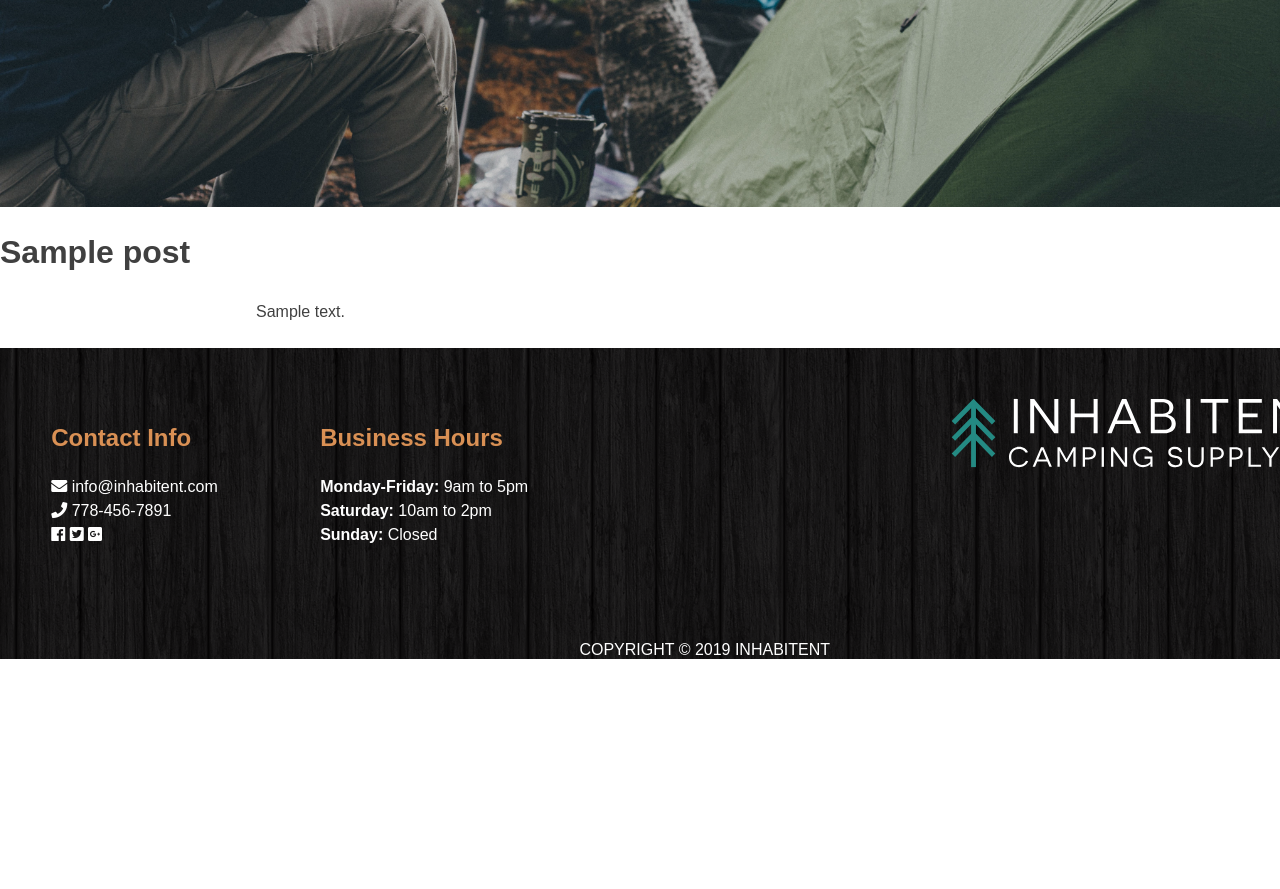
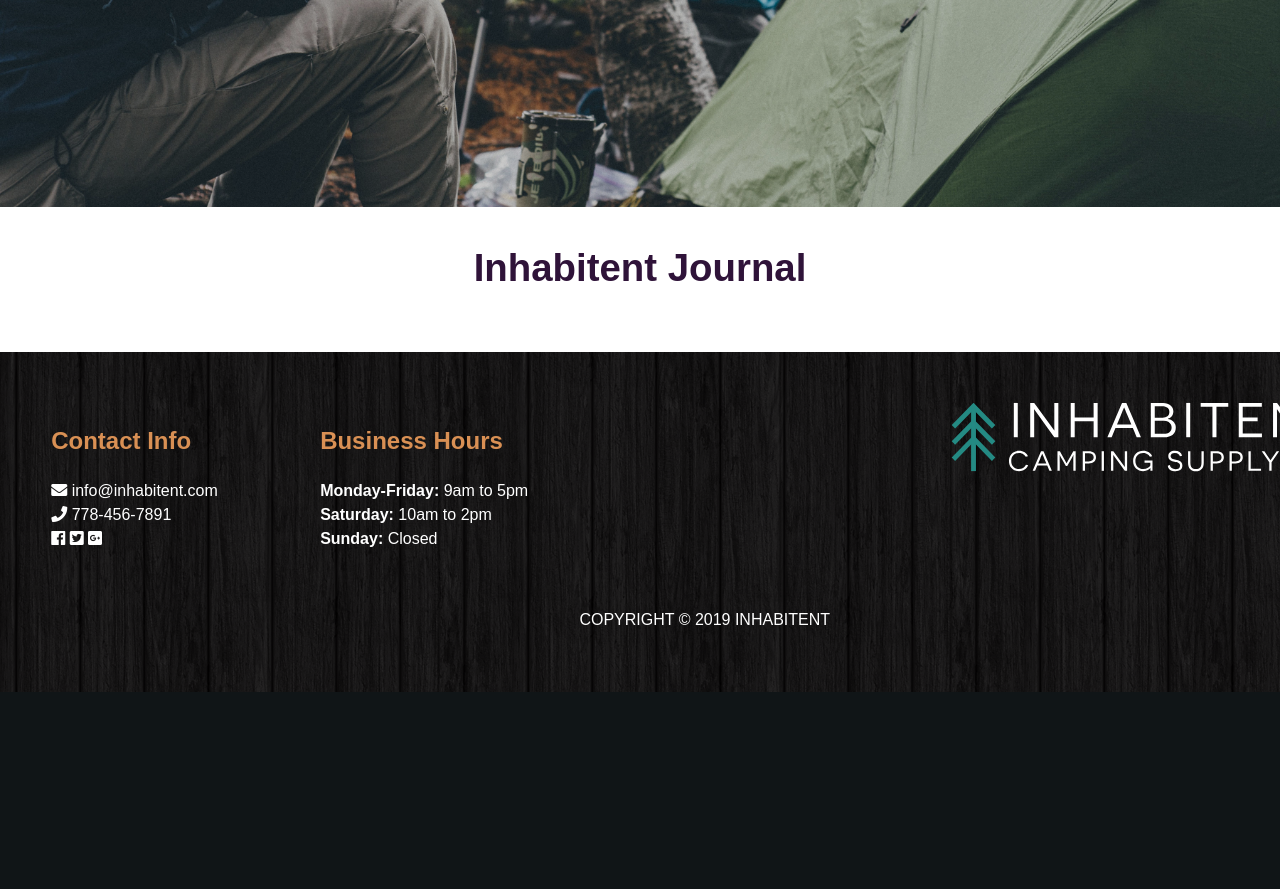
Before and after one commit to jeremiahaguirre/Inhabitent, a WordPress theme: the page made by themes/Inhabitent/front-page.php in a window 1280 px wide. Shown: the part 593-1482 px from the top of the page. After the commit the page ends 1285 px from the top, so only its background shows below. Run offline with PHP 8.4 and a stand-in for WordPress, Linux system fonts and the light colour scheme; the site name, menu and one post (Sample post) are stand-ins, and other content is empty; some web fonts are replaced.

Commit message:
Added the three blog posts to the home page

```diff
--- a/themes/Inhabitent/front-page.php
+++ b/themes/Inhabitent/front-page.php
@@ -13,11 +13,24 @@
 			<img src="<?php echo get_template_directory_uri(); ?>/images/logos/inhabitent-logo-full.svg" />
 		</div>
 
-			<?php while (have_posts()): the_post();?>
-
-					<?php get_template_part('template-parts/content', 'page');?>
-
-				<?php endwhile; // End of the loop. ?>
+		<div class="home-blog-posts">
+			<h2>Inhabitent Journal</h2>
+				<ul>
+					<?php $product_posts = get_home_blog_post();?>
+					<?php foreach ($product_posts as $post): setup_postdata($post);?>
+					<li><div class="home-post-thumbnail"><?php if (has_post_thumbnail()): ?>
+						<?php the_post_thumbnail('medium_large', ['class' => 'home-blog-img']);?></div>
+						<div class="home-blog-text"><span><?php the_date();?>&nbsp;&nbsp;/&nbsp;</span>
+						<span><?php echo comments_number();?></span>
+						<span><?php the_title(); ?></span></li>
+						<a href="<?php the_permalink()?>">Read Entry</a></div>
+					<?php endif;?>
+					<?php endforeach;
+					wp_reset_postdata();?>
+				</ul>
+		</div>
+		<div class="adventure-posts">
+		</div>
 
 	</main><!-- #main -->
 </div><!-- #primary -->
--- a/themes/Inhabitent/inc/template-tags.php
+++ b/themes/Inhabitent/inc/template-tags.php
@@ -190,3 +190,12 @@
  		echo '</nav>';
  	}
  }
+
+ function get_home_blog_post(){
+	 $args = array(
+		'posts_per_page'   => 3,
+		'post_type'        => 'post',
+	);
+	$posts_array = get_posts( $args );
+	return $posts_array;
+ }
--- a/themes/Inhabitent/sass/_content.scss
+++ b/themes/Inhabitent/sass/_content.scss
@@ -76,15 +76,15 @@
 }
 
 .hero-image-header {
-  height: 220vh;
+  height: 100vh;
 }
 
 .entry-content {
   display: block;
   text-align: center;
 
-  .entry-title{
-    color:#FFF;
+  .entry-title {
+    color: #fff;
     font-size: 3.2em;
   }
 
@@ -103,3 +103,21 @@
     text-align: left;
   }
 }
+
+.home-blog-posts {
+  h2 {
+    text-align: center;
+    font-size: 2.4rem;
+    color: #2f1339;
+  }
+
+  ul {
+    display: flex;
+    flex-direction: row;
+    list-style: none;
+    li {
+      list-style: none;
+      flex-direction: column;
+    }
+  }
+}
--- a/themes/Inhabitent/sass/_footer.scss
+++ b/themes/Inhabitent/sass/_footer.scss
@@ -2,7 +2,8 @@
   display: flex;
   flex-direction: row;
   flex-wrap: wrap;
-  background: url(../../images/logos/inhabitent-logo-text.svg) top 50px left 950px no-repeat,
+  background: url(../../images/logos/inhabitent-logo-text.svg) top 50px left
+      950px no-repeat,
     url(../../images/dark-wood.png) repeat-x;
   color: #fff;
   text-align: left;
@@ -20,18 +21,17 @@
     }
   }
 
-  .contact-info{
-    padding:4%;
+  .contact-info {
+    padding: 4%;
   }
 
-  .hours{
-    padding:4%;
+  .hours {
+    padding: 4%;
   }
 
-  .copyright{
+  .copyright {
     text-align: center;
     position: relative;
-    top:290px;
+    padding-top: 20%;
   }
-
 }
--- a/themes/Inhabitent/style.css
+++ b/themes/Inhabitent/style.css
@@ -719,13 +719,13 @@
     list-style: none; }
 
 .hero-image-header {
-  height: 220vh; }
+  height: 100vh; }
 
 .entry-content {
   display: block;
   text-align: center; }
   .entry-content .entry-title {
-    color: #FFF;
+    color: #fff;
     font-size: 3.2em; }
   .entry-content h2,
   .entry-content p {
@@ -736,6 +736,27 @@
     font-size: 2.3rem; }
   .entry-content p {
     text-align: left; }
+
+.home-blog-posts h2 {
+  text-align: center;
+  font-size: 2.4rem;
+  color: #2f1339; }
+
+.home-blog-posts ul {
+  display: -webkit-box;
+  display: -ms-flexbox;
+  display: flex;
+  -webkit-box-orient: horizontal;
+  -webkit-box-direction: normal;
+      -ms-flex-direction: row;
+          flex-direction: row;
+  list-style: none; }
+  .home-blog-posts ul li {
+    list-style: none;
+    -webkit-box-orient: vertical;
+    -webkit-box-direction: normal;
+        -ms-flex-direction: column;
+            flex-direction: column; }
 
 footer {
   display: -webkit-box;
@@ -764,7 +785,7 @@
   footer .copyright {
     text-align: center;
     position: relative;
-    top: 290px; }
+    padding-top: 20%; }
 
 /*--------------------------------------------------------------
 # Media
```
Also changed, not shown: themes/Inhabitent/build/css/style.min.css, 1 other file. Lines whose indentation alone changed are shown as unchanged.
